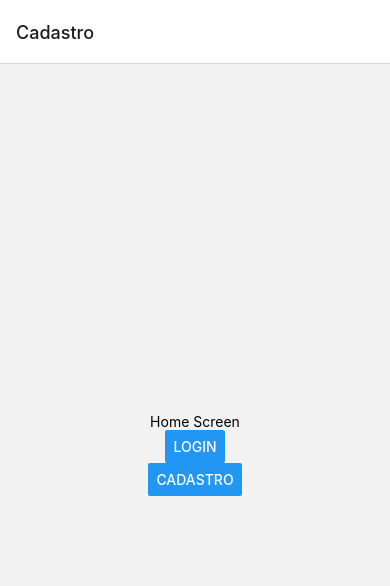
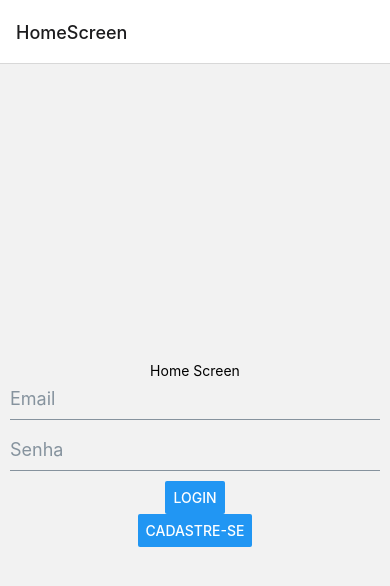
Before and after one commit to Jeronimo-Junior/Lista_React, a React Native app: screen / in a window 390 px wide. Shown: the top 586 px of the page. Built offline with nearby package versions, Linux system fonts and the light colour scheme.

Commit message:
Funcionalidade na lista de contatos

```diff
--- a/App.js
+++ b/App.js
@@ -1,16 +1,24 @@
-import { StatusBar } from 'expo-status-bar';
+//import { StatusBar } from 'expo-status-bar';
 import { StyleSheet, Text, View, Button } from 'react-native';
 import { NavigationContainer } from '@react-navigation/native';
 import { createNativeStackNavigator } from '@react-navigation/native-stack';
+import Icon from 'react-native-vector-icons/FontAwesome';
+import { Input } from 'react-native-elements';
+import { Header } from 'react-native-elements';
 import { ListItem, Avatar } from 'react-native-elements'
 
-
-function CadastroScreen({ navigation }) {
+function HomeScreen({ navigation }) {
   return (
     <View style={{ flex: 1, alignItems: 'center', justifyContent: 'center' }}>
       <Text>Home Screen</Text>
+      <Input
+        placeholder='Email'
+      />
+      <Input
+        placeholder='Senha'
+      />
       <Button title='Login' onPress={() => navigation.navigate('ListaContatos')}></Button>
-      <Button title='Cadastro' onPress={() => navigation.navigate('CadastroUsuario')}></Button>
+      <Button title='Cadastre-se' onPress={() => navigation.navigate('CadastroUsuario')}></Button>
     </View>
   );
 }
@@ -18,31 +26,36 @@ function CadastroDeUsuarioScreen({ navigation }) {
   return (
     <View style={{ flex: 1, alignItems: 'center', justifyContent: 'center' }}>
       <Text>Cadastro de Usuário Screen</Text>
+
       <Button title='Salvar' onPress={() => navigation.navigate('Cadastro')}></Button>
     </View>
   );
 }
 
-
 function ListaDeContatosScreen({ navigation }) {
 
   const list = [
     {
-    name: 'Jeronimo Jr',
-    avatar_url: 'https://media.istockphoto.com/vectors/user-icon-flat-isolated-on-white-background-user-symbol-vector-vector-id1300845620?s=612x612',
-    number: '9987654321'
-  },
+      number: '97854625',
+      avatar_url: '',
+      name: 'Jeronimo'
+    },
     {
-      name: 'Guilherme Lacerda',
-    avatar_url: 'https://media.istockphoto.com/vectors/user-icon-flat-isolated-on-white-background-user-symbol-vector-vector-id1300845620?s=612x612',
-    subtitle: '9912345678'
-  },
-    ]
+      number: '9987456321',
+      avatar_url: 'https://s3.amazonaws.com/uifaces/faces/twitter/adhamdannaway/128.jpg',
+      name: 'Guilherme'
+    }
+  ]
+
+
 
   return (
-    <View style={{ flex: 1, alignItems: 'center', justifyContent: 'center' }}>
-      <Text>Lista de Contatos Screen</Text>
-
+    <View style={{}}>
+      <Header
+        leftComponent={{ icon: 'menu', color: '#fff', iconStyle: { color: '#fff' } }}
+        centerComponent={{ text: 'Lista de Contatos', style: { color: '#fff' } }}
+        rightComponent={{ icon: 'home', color: '#fff' }}
+      />
 
       <View>
         {
@@ -58,9 +71,14 @@ function ListaDeContatosScreen({ navigation }) {
         }
       </View>
 
+
     </View>
   );
 }
+
+
+
+
 function CadastroDeContatoScreen({ navigation }) {
   return (
     <View style={{ flex: 1, alignItems: 'center', justifyContent: 'center' }}>
@@ -85,7 +103,7 @@ function App() {
   return (
     <NavigationContainer>
       <Stack.Navigator>
-        <Stack.Screen name="Cadastro" component={CadastroScreen} />
+        <Stack.Screen name="HomeScreen" component={HomeScreen} />
         <Stack.Screen name="CadastroUsuario" component={CadastroDeUsuarioScreen} />
         <Stack.Screen name="ListaContatos" component={ListaDeContatosScreen} />
         <Stack.Screen name="CadastroContato" component={CadastroDeContatoScreen} />
```
Also changed, not shown: package.json (+4 -3 lines), 1 other file (tests, documents, lock files or other folders).
